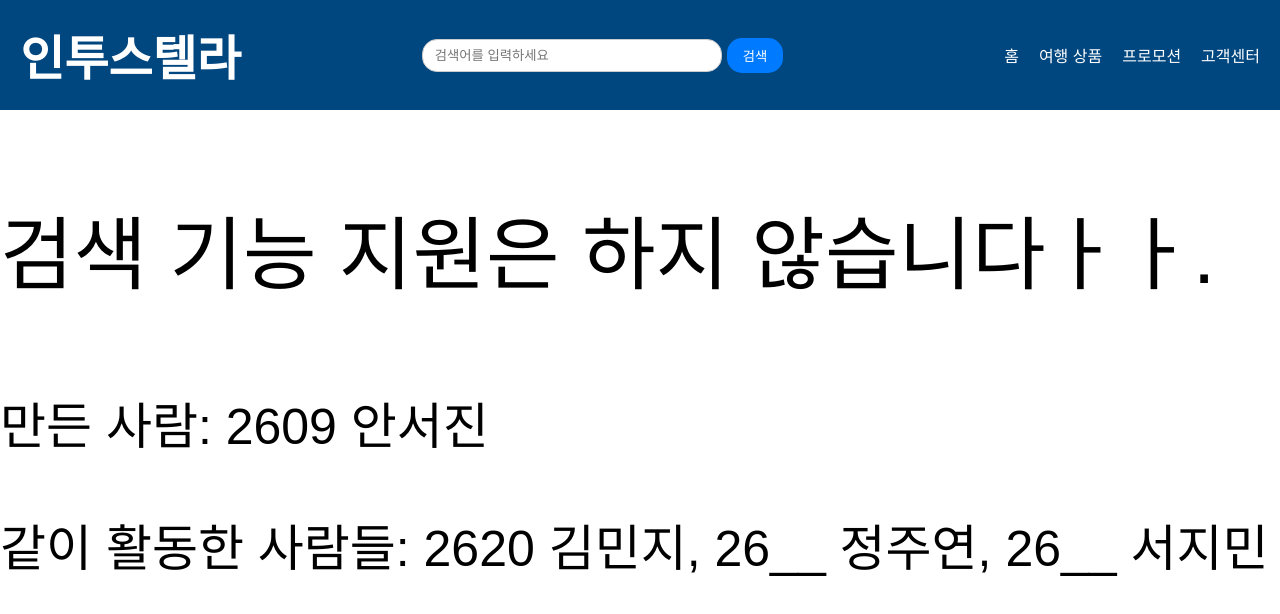
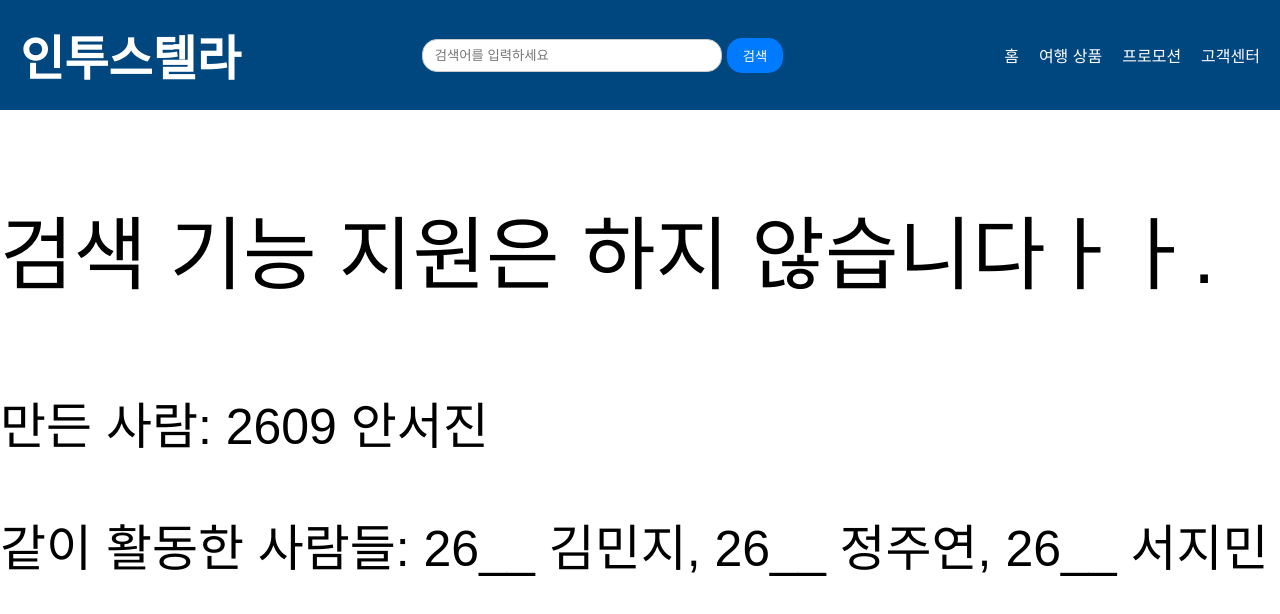
Before and after one commit to fatoulem27/intostellartest.github.io, a plain HTML site: page index_nosearch.html in a window 1280 px wide. Drawn offline with Linux system fonts and the light colour scheme.

Commit message:
nosearch.html

```diff
--- a/index_nosearch.html
+++ b/index_nosearch.html
@@ -28,7 +28,7 @@
     </div>
     <div class="information">
         <p>만든 사람: 2609 안서진</p>
-        <p>같이 활동한 사람들: 2620 김민지, 26__ 정주연, 26__ 서지민</p>
+        <p>같이 활동한 사람들: 26__ 김민지, 26__ 정주연, 26__ 서지민</p>
     </div>
 </body>
 </html>
```
